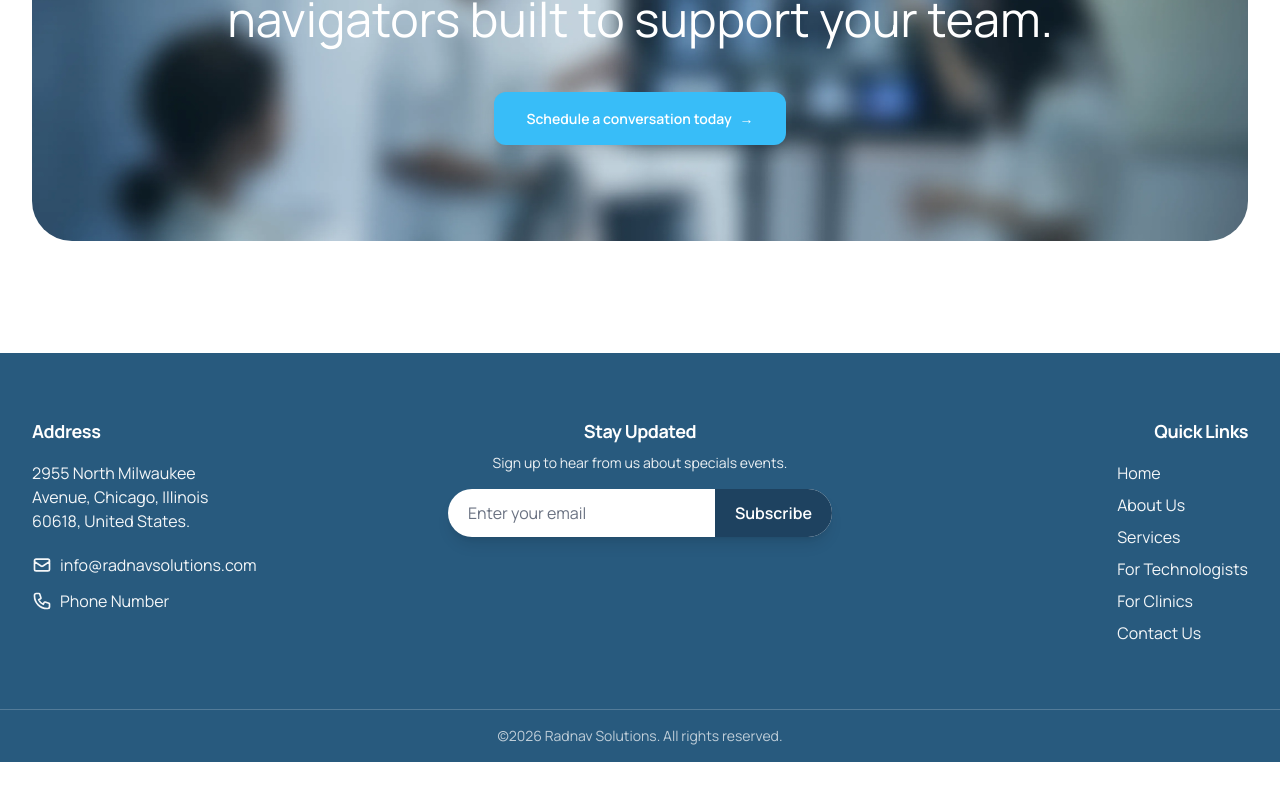
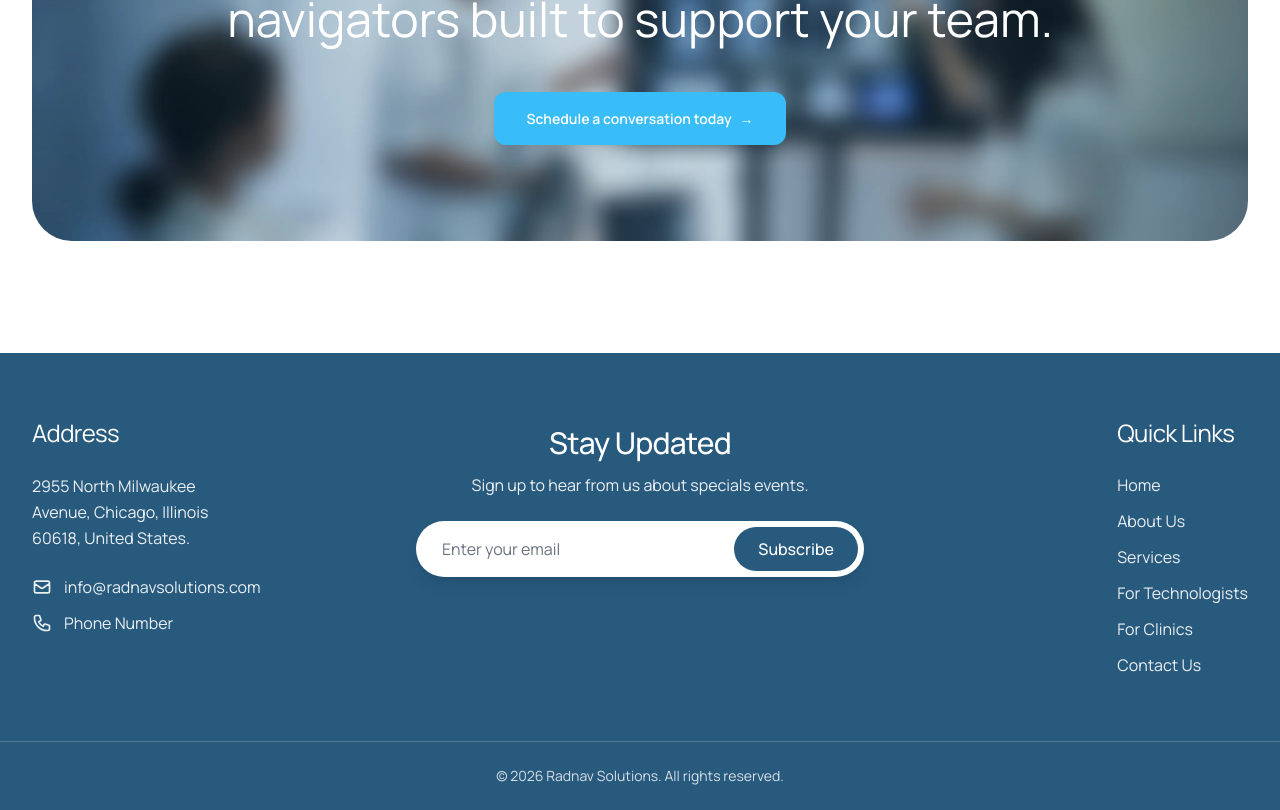
Before and after one commit to Abdullah-Software-Engineer/radnav-hatch, a Next.js app: page / in a window 1280 px wide. Shown: the part 4610-5420 px from the top of the page. Before the commit the page ends 5372 px from the top, so only its background shows below. Built offline with nearby package versions, Linux system fonts and the light colour scheme.

Commit message:
Refactor Footer component for improved layout and styling. Enhanced section headings, adjusted spacing, and updated button styles for better user experience and visual consistency.

```diff
--- a/app/components/Footer/Footer.tsx
+++ b/app/components/Footer/Footer.tsx
@@ -74,56 +74,58 @@ export default function Footer() {
   return (
     <footer className="bg-[#285A7E] text-white">
       <div className="mx-auto max-w-[1390px] px-4 py-12 sm:px-6 lg:px-8 lg:py-16">
-        <div className="grid gap-10 lg:grid-cols-3 lg:gap-8">
+        <div className="grid gap-10 lg:grid-cols-[1fr_1.5fr_1fr] lg:gap-12">
           {/* Address */}
-          <section className="space-y-4">
-            <h3 className="text-lg font-bold tracking-tight">Address</h3>
-            <address className="not-italic">
+          <section className="space-y-6">
+            <h3 className="text-2xl font-normal tracking-tight">Address</h3>
+            <div className="space-y-4 text-white/90">
+              <address className="not-italic leading-relaxed">
                 {ADDRESS_LINES.map((line) => (
-                <span key={line} className="block text-white/95">
+                  <span key={line} className="block">
                     {line}
                   </span>
                 ))}
               </address>
-            <div className="flex flex-col gap-3 pt-1">
+              <div className="flex flex-col gap-3 pt-2">
                 <a
                   href="mailto:info@radnavsolutions.com"
-                className="flex items-center gap-2 text-white/95 transition hover:text-white"
+                  className="flex items-center gap-3 transition hover:text-white"
                 >
                   <EnvelopeIcon className="h-5 w-5 shrink-0" />
                   <span>info@radnavsolutions.com</span>
                 </a>
-              <div className="flex items-center gap-2 text-white/95">
+                <div className="flex items-center gap-3">
                   <PhoneIcon className="h-5 w-5 shrink-0" />
                   <span>Phone Number</span>
+                </div>
               </div>
             </div>
           </section>
 
           {/* Stay Updated / Newsletter */}
-          <section className="space-y-4 lg:flex lg:flex-col lg:items-center lg:text-center">
+          <section className="flex flex-col items-center text-center space-y-6 lg:pt-2">
             <div>
-              <h3 className="text-lg font-bold tracking-tight">Stay Updated</h3>
-              <p className="mt-2 text-sm text-white/90">
+              <h3 className="text-3xl font-medium tracking-tight">Stay Updated</h3>
+              <p className="mt-3 text-base text-white/90">
                 Sign up to hear from us about specials events.
               </p>
             </div>
             <form
               onSubmit={handleSubscribe}
-              className="flex w-full max-w-md overflow-hidden rounded-full bg-white shadow-lg focus-within:ring-2 focus-within:ring-white/30 focus-within:ring-offset-2 focus-within:ring-offset-[#285A7E]"
+              className="relative flex w-full max-w-md items-center rounded-full bg-white p-1.5 shadow-lg focus-within:ring-2 focus-within:ring-white/30 focus-within:ring-offset-2 focus-within:ring-offset-[#285A7E]"
             >
               <input
                 type="email"
                 value={email}
                 onChange={(e) => setEmail(e.target.value)}
                 placeholder="Enter your email"
-                className="min-w-0 flex-1 bg-transparent px-5 py-3 text-[#285A7E] placeholder:text-gray-500 focus:outline-none"
+                className="w-full min-w-0 bg-transparent px-5 py-2 text-[#285A7E] placeholder:text-gray-500 focus:outline-none"
                 aria-label="Email for newsletter"
                 disabled={status === "submitting"}
               />
               <button
                 type="submit"
-                className="shrink-0 bg-[#1e4260] px-5 py-3 font-semibold text-white transition hover:bg-[#183550] focus:outline-none focus:ring-2 focus:ring-white/30 disabled:opacity-70"
+                className="shrink-0 rounded-full bg-[#285A7E] px-6 py-2.5 font-medium text-white transition hover:bg-[#1e4260] focus:outline-none focus:ring-2 focus:ring-white/30 disabled:opacity-70"
                 disabled={status === "submitting"}
               >
                 {status === "submitting" ? "..." : "Subscribe"}
@@ -135,29 +137,33 @@ export default function Footer() {
           </section>
 
           {/* Quick Links */}
-          <section className="space-y-4 lg:flex lg:flex-col lg:items-end">
-            <h3 className="text-lg font-bold tracking-tight">Quick Links</h3>
-            <ul className="flex flex-col gap-2">
+          <section className="space-y-6 lg:justify-self-end">
+            <div className="flex flex-col items-start">
+              <h3 className="text-2xl font-normal tracking-tight text-left">
+                Quick Links
+              </h3>
+              <ul className="mt-6 flex flex-col gap-3 text-left text-white/90">
                 {QUICK_LINKS.map(({ label, href }) => (
                   <li key={href}>
                     <Link
                       href={href}
-                    className="text-white/95 transition hover:text-white hover:underline"
+                      className="transition hover:text-white hover:underline"
                     >
                       {label}
                     </Link>
                   </li>
                 ))}
               </ul>
+            </div>
           </section>
         </div>
       </div>
 
       {/* Copyright */}
       <div className="border-t border-white/20">
-        <div className="mx-auto max-w-[1390px] px-4 py-4 text-center sm:px-6 lg:px-8">
-          <p className="text-sm text-white/70">
-            ©2026 Radnav Solutions. All rights reserved.
+        <div className="mx-auto max-w-[1390px] px-4 py-6 text-center sm:px-6 lg:px-8">
+          <p className="text-sm text-white/80">
+            © 2026 Radnav Solutions. All rights reserved.
           </p>
         </div>
       </div>
```
Lines whose indentation alone changed are shown as unchanged.
